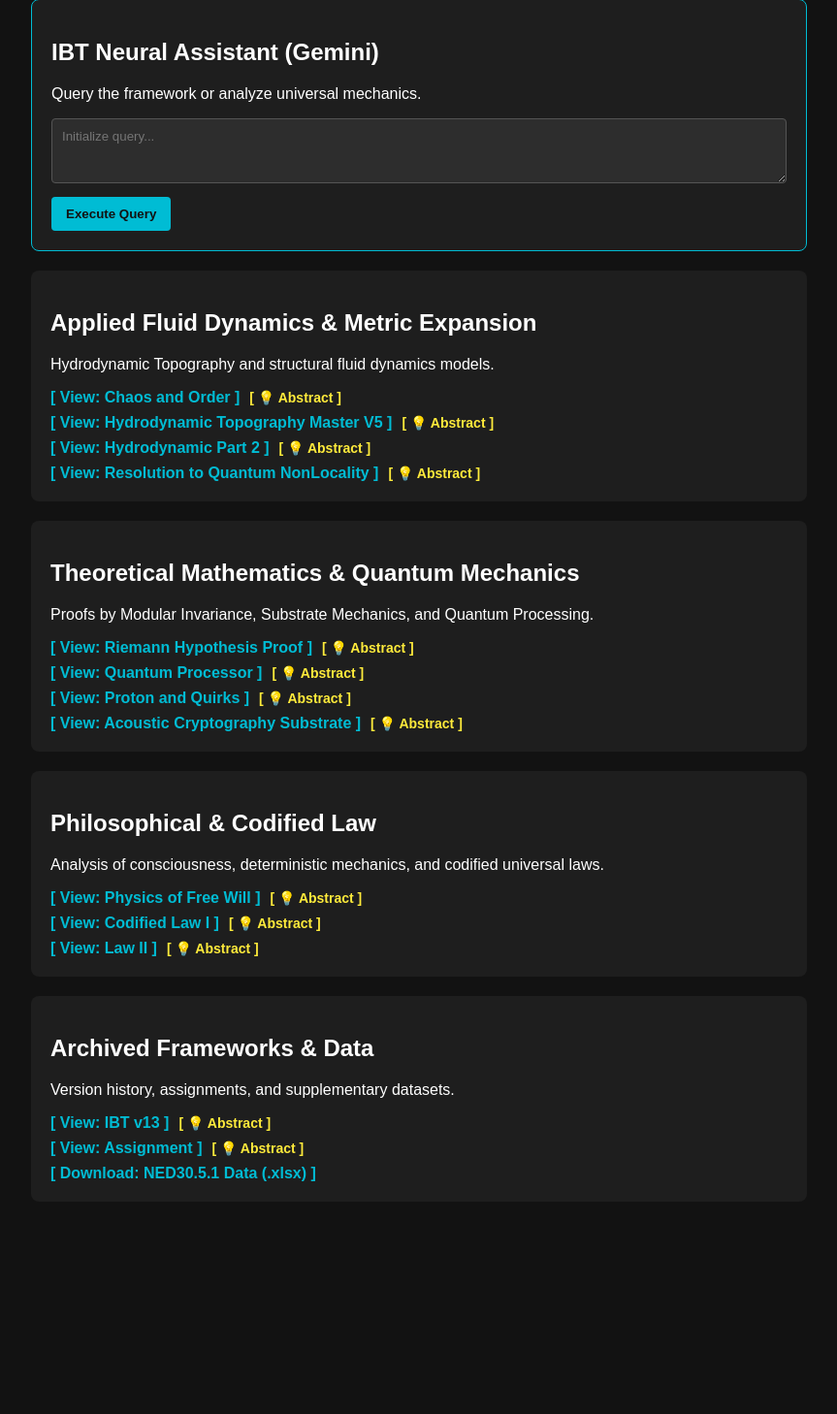
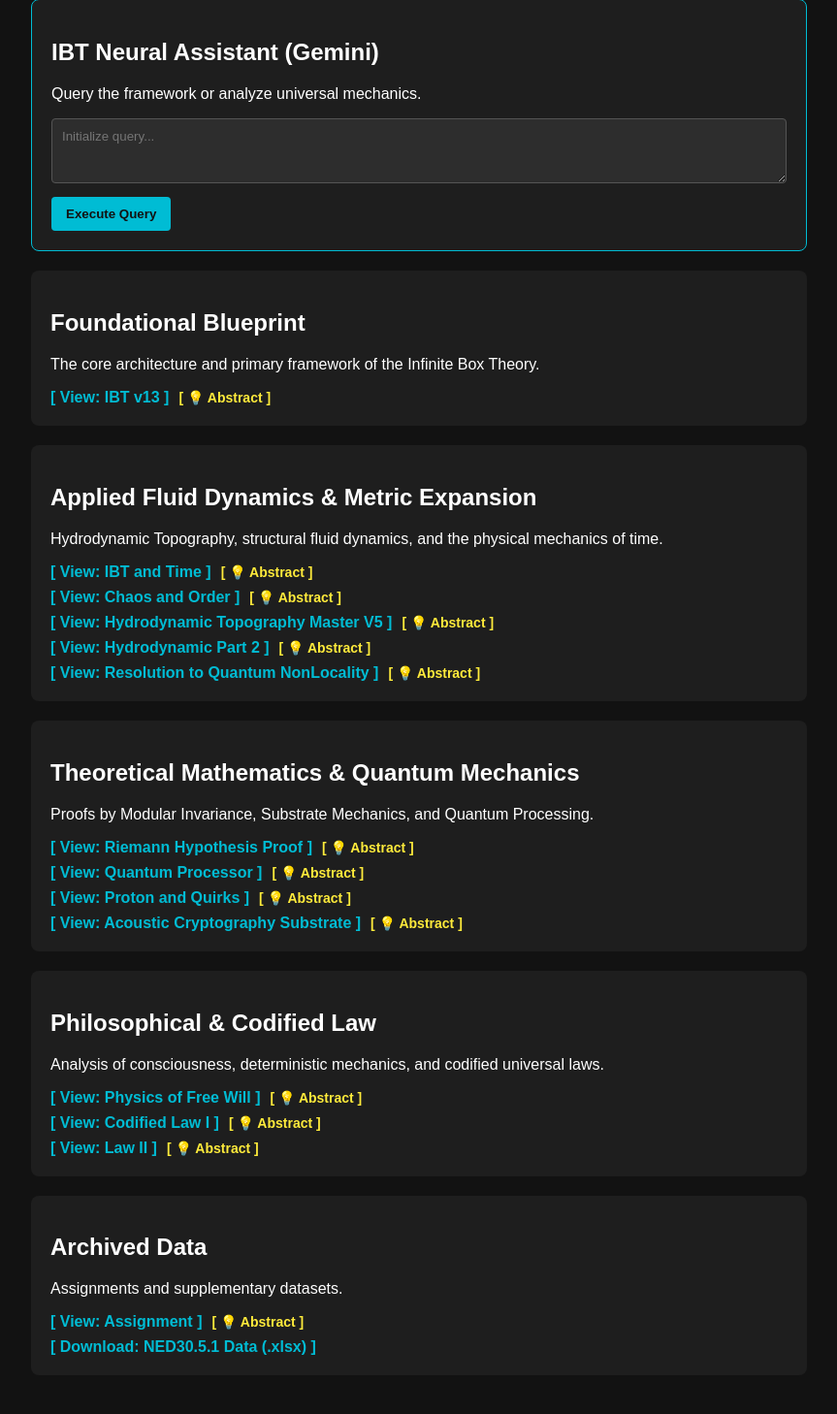
Before and after one commit to stuartross456-cmd/IBT-Data-Room, a Flask app: page / in a window 1280 px wide. Shown: the part 183-1641 px from the top of the page at 97% size, without its empty margins (208-1071 px from the left). Before the commit the page ends 1401 px from the top, so only its background shows below. Run offline with Flask 3, Linux system fonts and the light colour scheme.

Commit message:
added paper

```diff
--- a/templates/index.html
+++ b/templates/index.html
@@ -43,9 +43,17 @@
             </div>
         </div>
 
+        <!-- NEW: FOUNDATIONAL BLUEPRINT -->
+        <div class="module">
+            <h2>Foundational Blueprint</h2>
+            <p>The core architecture and primary framework of the Infinite Box Theory.</p>
+            <div class="link-row"><a href="/static/IBT v13.pdf" target="_blank">[ View: IBT v13 ]</a><button onclick="fetchAbstract('IBT v13.pdf')" class="abstract-btn">[ 💡 Abstract ]</button></div>
+        </div>
+
         <div class="module">
             <h2>Applied Fluid Dynamics & Metric Expansion</h2>
-            <p>Hydrodynamic Topography and structural fluid dynamics models.</p>
+            <p>Hydrodynamic Topography, structural fluid dynamics, and the physical mechanics of time.</p>
+            <div class="link-row"><a href="/static/IBT and time.pdf" target="_blank">[ View: IBT and Time ]</a><button onclick="fetchAbstract('IBT and time.pdf')" class="abstract-btn">[ 💡 Abstract ]</button></div>
             <div class="link-row"><a href="/static/IBT Chaos and Order.pdf" target="_blank">[ View: Chaos and Order ]</a><button onclick="fetchAbstract('IBT Chaos and Order.pdf')" class="abstract-btn">[ 💡 Abstract ]</button></div>
             <div class="link-row"><a href="/static/Hydrodynamic_Topography_Master_V5.pdf" target="_blank">[ View: Hydrodynamic Topography Master V5 ]</a><button onclick="fetchAbstract('Hydrodynamic_Topography_Master_V5.pdf')" class="abstract-btn">[ 💡 Abstract ]</button></div>
             <div class="link-row"><a href="/static/Hydrodynamic part 2.pdf" target="_blank">[ View: Hydrodynamic Part 2 ]</a><button onclick="fetchAbstract('Hydrodynamic part 2.pdf')" class="abstract-btn">[ 💡 Abstract ]</button></div>
@@ -70,9 +78,8 @@
         </div>
 
         <div class="module">
-            <h2>Archived Frameworks & Data</h2>
-            <p>Version history, assignments, and supplementary datasets.</p>
-            <div class="link-row"><a href="/static/IBT v13.pdf" target="_blank">[ View: IBT v13 ]</a><button onclick="fetchAbstract('IBT v13.pdf')" class="abstract-btn">[ 💡 Abstract ]</button></div>
+            <h2>Archived Data</h2>
+            <p>Assignments and supplementary datasets.</p>
             <div class="link-row"><a href="/static/Assginment.pdf" target="_blank">[ View: Assignment ]</a><button onclick="fetchAbstract('Assginment.pdf')" class="abstract-btn">[ 💡 Abstract ]</button></div>
             <div class="link-row"><a href="/static/NED30.5.1-D-17.1.2-20200415.xlsx" target="_blank">[ Download: NED30.5.1 Data (.xlsx) ]</a></div>
         </div>
```
Also changed, not shown: 1 other file.
